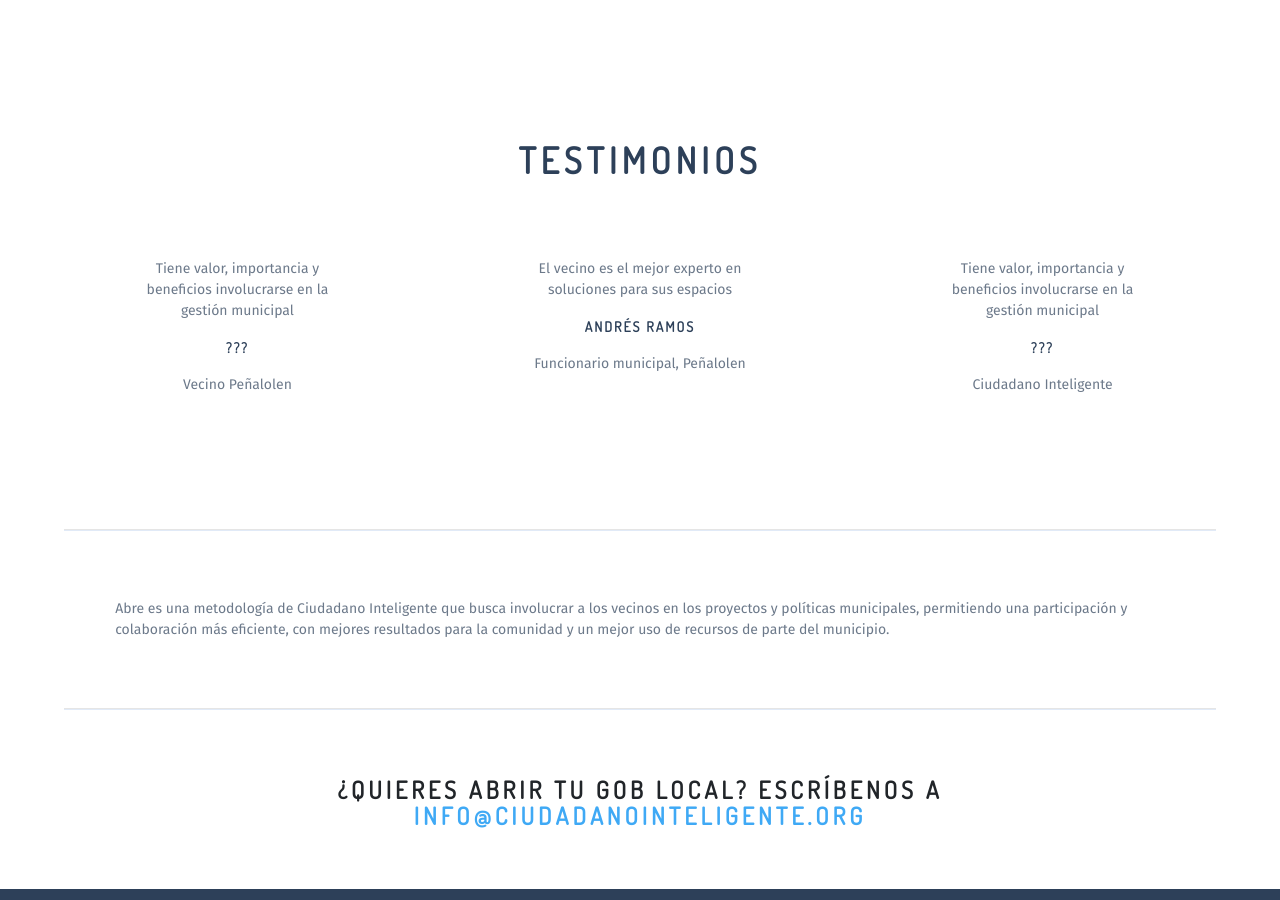
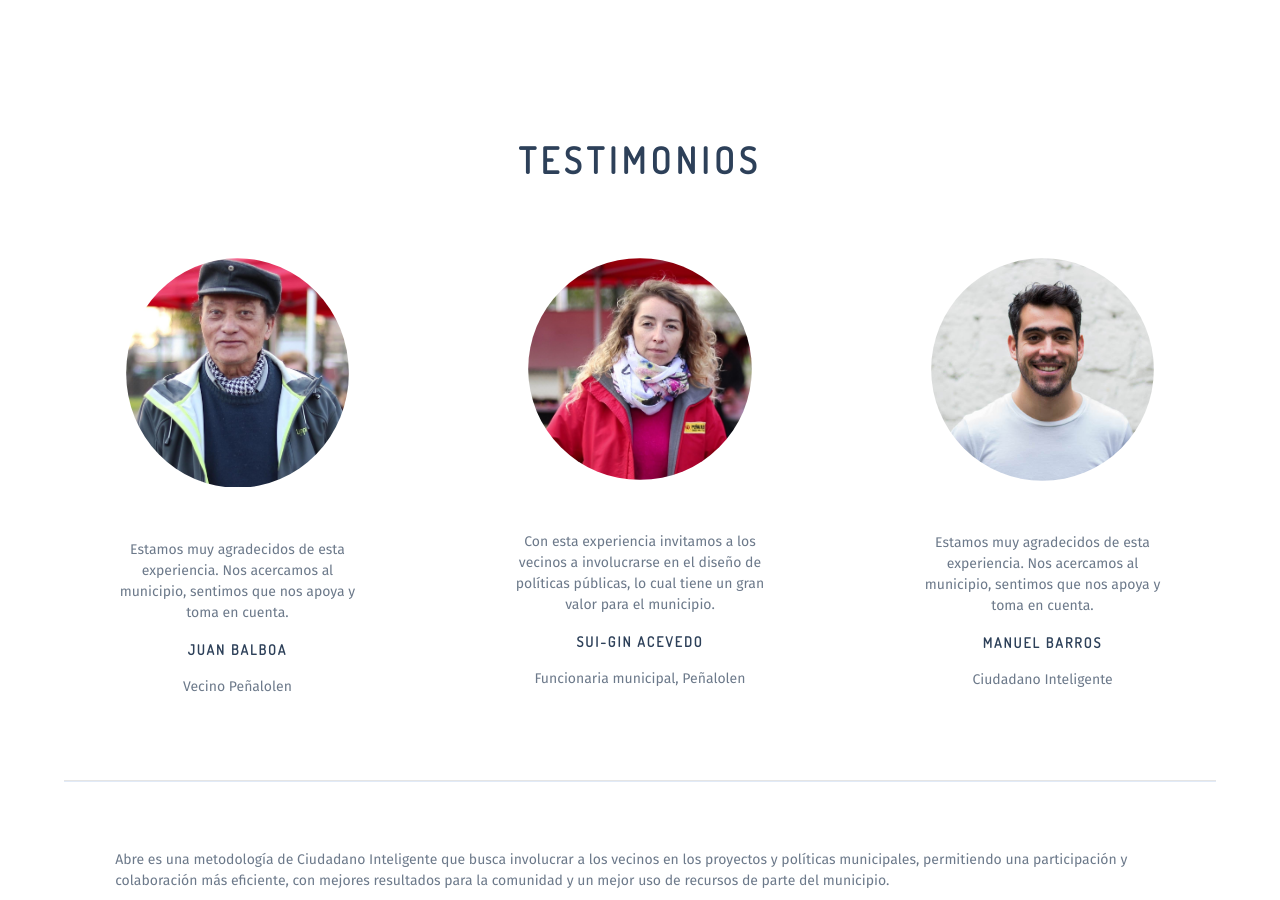
Before and after one commit to ciudadanointeligente/abre.tumunicipio, a Jekyll site: the page built from index.md, in a window 1280 px wide and 900 px high, scrolled down 515 px. Built offline with Jekyll 4.4.1, drawn with Linux system fonts in a browser that asks for light colours; nearby versions of some CDN libraries.

Commit message:
testimonials added

```diff
--- a/_includes/footer.html
+++ b/_includes/footer.html
@@ -1,6 +1,4 @@
-<footer class="bg-blue site-footer">
-
-
+<footer class="bg-blue">
 
   <div class="row padding">
     <div class="col-sm-4">
@@ -13,12 +11,9 @@
       <a href=""> <i class="fa padding-sides white fa-github" aria-hidden="true"></i> </a>
       <a href=""> <i class="fa white fa-facebook" aria-hidden="true"></i> </a>
       <a href=""> <i class="fa padding-sides white fa-twitter" aria-hidden="true"></i> </a>
-
     </div>
 
   </div>
 
 
-
-
 </footer>
--- a/_includes/testimonials.html
+++ b/_includes/testimonials.html
@@ -4,22 +4,31 @@
 
   <div class="row">
 
-    <div class="col-12 col-md-4 padding">
-      <p class="text-center padding-sides"> Tiene valor, importancia y beneficios involucrarse en la gestión municipal </p>
-      <p class="small text-center"> ??? </p>
+    <div class="col-12 col-md-4 padding-sides">
+      <div class="text-center">
+        <img class="img-responsive img-fluid padding rounded-circle" src="{{ site.baseurl }}/assets/img/testimonials/juanbalboa.jpg" alt="Juan Balboa" >
+      </div>
+      <p class="text-center padding-sides"> Estamos muy agradecidos de esta experiencia. Nos acercamos al municipio, sentimos que nos apoya y toma en cuenta. </p>
+      <p class="small text-center"> Juan Balboa </p>
       <p class="text-center detail"> Vecino Peñalolen </p>
     </div>
 
-    <div class="col-12 col-md-4 padding">
-      <p class="text-center padding-sides"> El vecino es el mejor experto en soluciones para sus espacios </p>
-      <p class="small text-center"> Andrés Ramos </p>
-      <p class="text-center detail"> Funcionario municipal, Peñalolen </p>
+    <div class="col-12 col-md-4 padding-sides">
+      <div class="text-center">
+        <img class="img-responsive img-fluid padding rounded-circle" src="{{ site.baseurl }}/assets/img/testimonials/suigin.jpg" alt="Sui-Gin Acevedo" >
+      </div>
+      <p class="text-center padding-sides"> Con esta experiencia invitamos a los vecinos a involucrarse en el diseño de políticas públicas, lo cual tiene un gran valor para el municipio. </p>
+      <p class="small text-center"> Sui-Gin Acevedo </p>
+      <p class="text-center detail"> Funcionaria municipal, Peñalolen </p>
 
     </div>
 
-    <div class="col-12 col-md-4 padding">
-      <p class="text-center padding-sides"> Tiene valor, importancia y beneficios involucrarse en la gestión municipal </p>
-      <p class="small text-center"> ??? </p>
+    <div class="col-12 col-md-4 padding-sides">
+      <div class="text-center">
+        <img class="img-responsive img-fluid padding rounded-circle" src="{{ site.baseurl }}/assets/img/testimonials/manuel.jpg" alt="Manuel Barros" >
+      </div>
+      <p class="text-center padding-sides"> Estamos muy agradecidos de esta experiencia. Nos acercamos al municipio, sentimos que nos apoya y toma en cuenta. </p>
+      <p class="small text-center"> Manuel Barros </p>
       <p class="text-center detail"> Ciudadano Inteligente </p>
 
     </div>
```
Also changed, not shown: assets/img/testimonials/juanbalboa.jpg (added), assets/img/testimonials/manuel.jpg (added), assets/img/testimonials/suigin.jpg (added).
